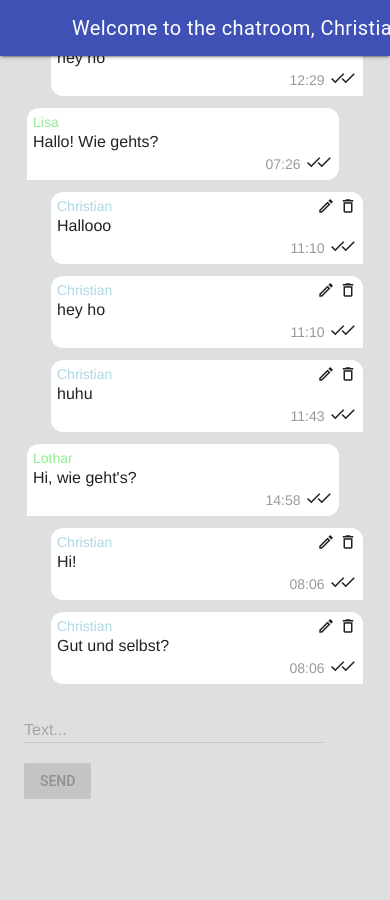
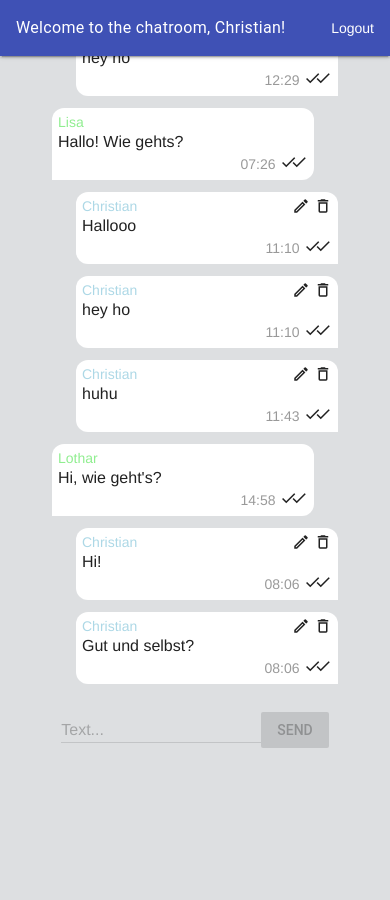
Before and after one commit to christian-grund/Django-ChatApp, a Django app: page /chat/ in a window 390 px wide. Run offline with Django 5.2, Linux system fonts and the light colour scheme; a user stored in the database is signed in; data comes from the database, SQL or seed files in the repository; both versions use the stored data as it was after the commit.

Commit message:
Responsive design

```diff
--- a/chat/templates/auth/register.html
+++ b/chat/templates/auth/register.html
@@ -41,7 +41,7 @@
             <p>Password requirements:</p>
             <ul>
                 <li>Your password can’t be too similar to the users other personal information.</li>
-                <li>Your password must contain at least 8 characters.</li>
+                <li>Your password must contain at least 9 characters.</li>
                 <li>Your password can’t be a commonly used password.</li>
                 <li>Your password can’t be entirely numeric.</li>
             </ul>
--- a/first_django_app/settings.py
+++ b/first_django_app/settings.py
@@ -95,6 +95,9 @@ AUTH_PASSWORD_VALIDATORS = [
     },
     {
         'NAME': 'django.contrib.auth.password_validation.MinimumLengthValidator',
+        'OPTIONS': {
+            'min_length': 9,
+        }
     },
     {
         'NAME': 'django.contrib.auth.password_validation.CommonPasswordValidator',
--- a/static/css/style.css
+++ b/static/css/style.css
@@ -207,3 +207,62 @@ logout-wrapper {
 .logout-p {
 	margin-bottom: 30px;
 }
+
+@media (max-width: 750px) {
+	.logout-h1 {
+		font-size: 40px;
+	}
+}
+
+@media (max-width: 560px) {
+	.mdl-layout__header-row {
+		padding: 0 16px 0 16px;
+	}
+
+	.c-pointer {
+		padding: unset;
+	}
+
+	.logout-h1 {
+		font-size: 32px;
+	}
+
+	ul {
+		padding: 0 0 0 16px;
+	}
+}
+
+@media (max-width: 425px) {
+	.mdl-layout-title {
+		font-size: 16px;
+	}
+
+	.bubble {
+		width: 250px;
+	}
+
+	.mdl-textfield {
+		width: 200px;
+	}
+
+	#messageInput {
+		width: 300px !important;
+		display: flex;
+		justify-content: center;
+		align-items: center;
+	}
+}
+
+@media (max-width: 350px) {
+	.mdl-layout-title {
+		font-size: 14px;
+	}
+
+	.c-pointer {
+		font-size: 12px;
+	}
+
+	.register-text {
+		font-size: 16px;
+	}
+}
--- a/templates/base.html
+++ b/templates/base.html
@@ -41,7 +41,7 @@
 
         </script>
     </head>
-    <body onload="scrollToBottom()">
+    <body>
         <div class="mdl-layout mdl-js-layout mdl-layout--fixed-header">
             <header class="mdl-layout__header">
                 <div class="mdl-layout__header-row header">
```
Also changed, not shown: chat/templates/auth/login.html (+2 -28 lines), db.sqlite3.
